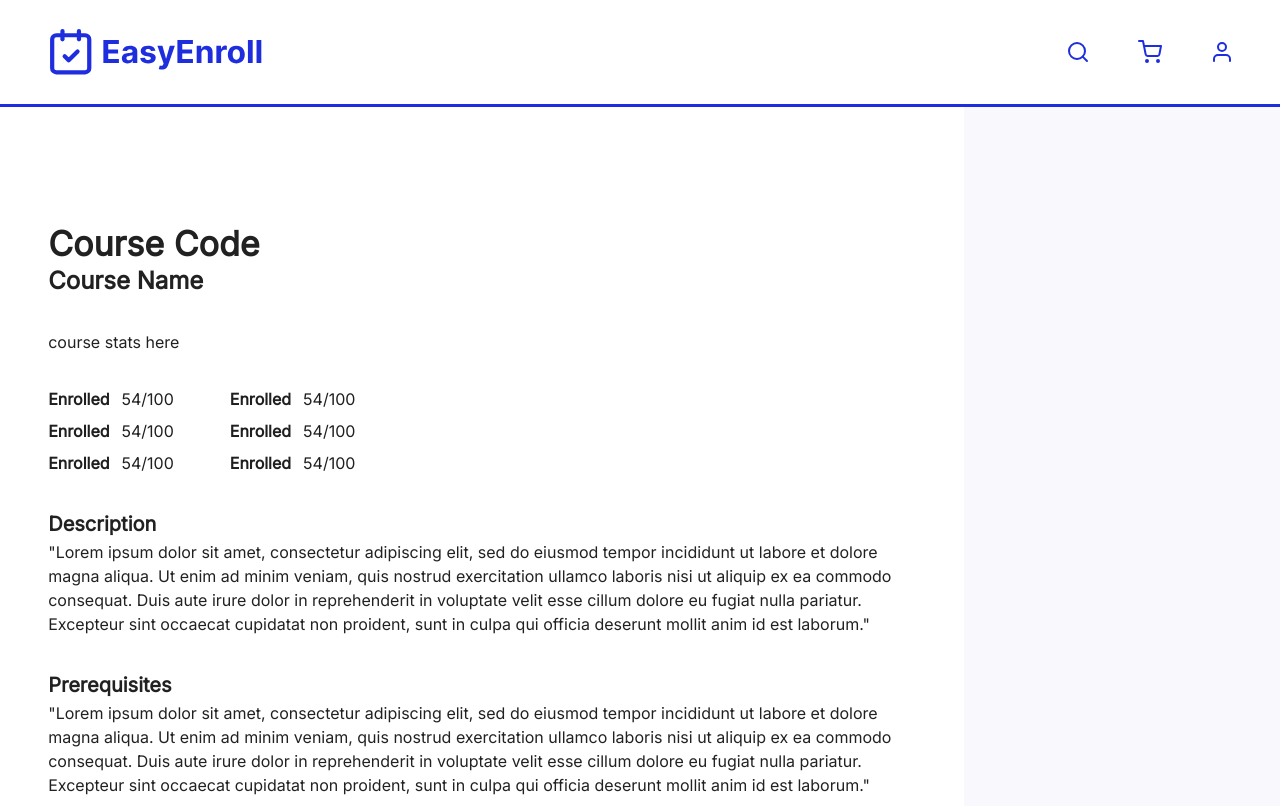
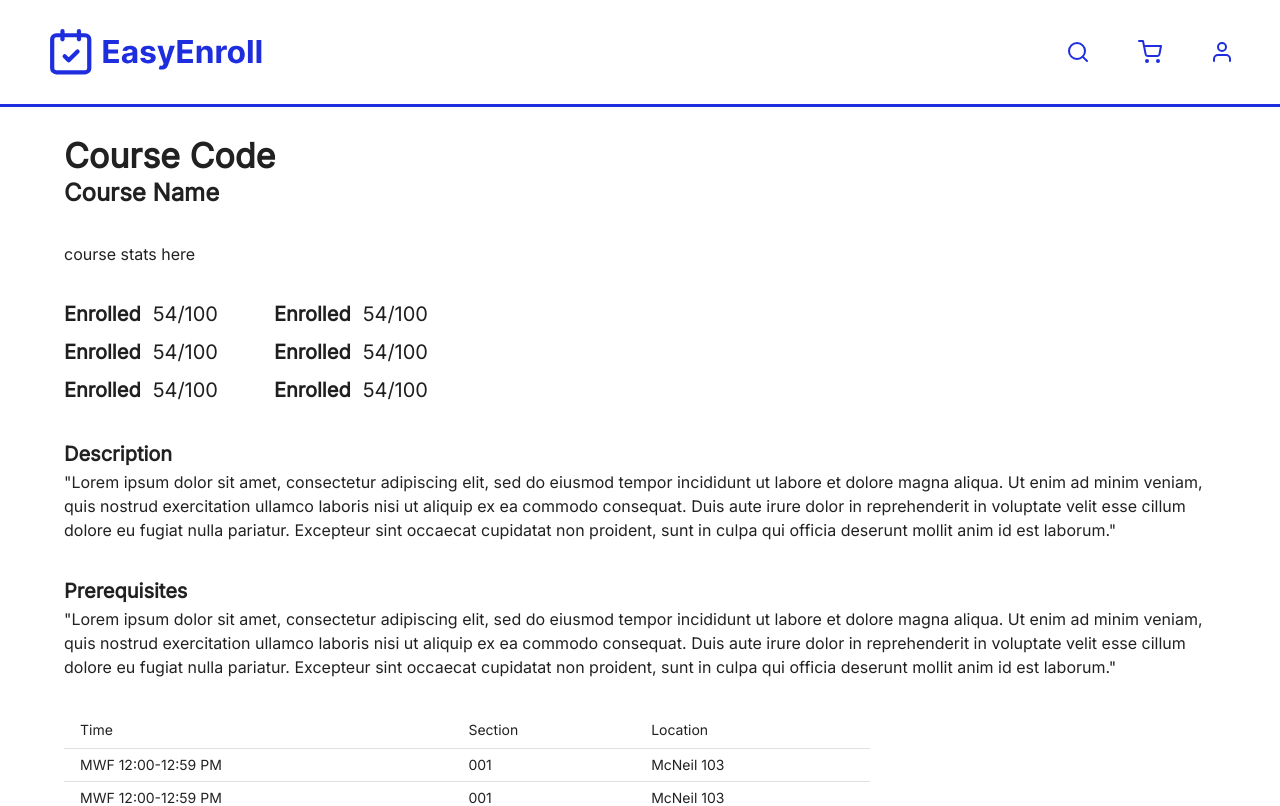
Before and after one commit to sky1113/CIS_4120_A5, a React (Create React App) app in the folder root/client/: page / in a window 1280 px wide. Shown: the top 806 px of the page. Built offline with nearby package versions, Linux system fonts and the light colour scheme.

Commit message:
finished for now

```diff
--- a/root/client/src/components/CourseDescription.js
+++ b/root/client/src/components/CourseDescription.js
@@ -1,15 +1,17 @@
 import { Typography } from "@mui/material";
 import React from "react";
+import LecRecTable from "./LecRecTable";
 
 const CourseDescription = () => {
   const courseDescriptionStyle = {
-    height: "900px",
-    width: "964px",
+    display: "flex",
+    flexDirection: "column",
     backgroundColor: "#FFF",
+    alignItems: "center",
   };
 
   const courseDescriptionContentStyle = {
-    display: "inline-flex",
+    display: "flex",
     flexDirection: "column",
     alignItems: "flex-start",
     gap: "33px",
@@ -17,6 +19,7 @@ const CourseDescription = () => {
     width: "90%",
     height: "90%",
     justifyContent: "center",
+    margin: "30px 0",
   };
 
   const courseDescriptionTitleStyle = {
@@ -51,13 +54,13 @@ const CourseDescription = () => {
 
   const labelStyle = {
     color: "#1F1F1F",
-    fontSize: "20",
+    fontSize: "20px",
     fontWeight: "bold",
   };
 
   const valueStyle = {
     color: "#1F1F1F",
-    fontSize: "20",
+    fontSize: "20px",
   };
 
   const titleStyle = {
@@ -152,6 +155,8 @@ const CourseDescription = () => {
             culpa qui officia deserunt mollit anim id est laborum."
           </Typography>
         </div>
+        <LecRecTable class="lecTable" />
+        <LecRecTable class="recTable" />
       </div>
     </div>
   );
--- /dev/null
+++ b/root/client/src/components/LecRecTable.js
@@ -0,0 +1,56 @@
+import React from "react";
+import Table from "@mui/material/Table";
+import TableBody from "@mui/material/TableBody";
+import TableCell from "@mui/material/TableCell";
+import TableContainer from "@mui/material/TableContainer";
+import TableHead from "@mui/material/TableHead";
+import TableRow from "@mui/material/TableRow";
+import Paper from "@mui/material/Paper";
+
+function createData(time, section, location) {
+  return { time, section, location };
+}
+
+const rows = [
+  createData("MWF 12:00-12:59 PM", "001", "McNeil 103"),
+  createData("MWF 12:00-12:59 PM", "001", "McNeil 103"),
+];
+
+export default function LecRecTable() {
+  const tableStyle = {
+    height: "100%",
+    maxWidth: "70%",
+  };
+
+  const tableContainerStyle = {
+    overflow: "visible",
+  };
+
+  return (
+    <TableContainer component={Paper} elevation={0} style={tableContainerStyle}>
+      <Table style={tableStyle} size="small">
+        <TableHead>
+          <TableRow>
+            <TableCell>Time</TableCell>
+            <TableCell align="left">Section</TableCell>
+            <TableCell align="left">Location</TableCell>
+          </TableRow>
+        </TableHead>
+        <TableBody>
+          {rows.map((row) => (
+            <TableRow
+              key={row.section}
+              sx={{ "&:last-child td, &:last-child th": { border: 0 } }}
+            >
+              <TableCell component="th" scope="row">
+                {row.time}
+              </TableCell>
+              <TableCell align="left">{row.section}</TableCell>
+              <TableCell align="left">{row.location}</TableCell>
+            </TableRow>
+          ))}
+        </TableBody>
+      </Table>
+    </TableContainer>
+  );
+}
```
